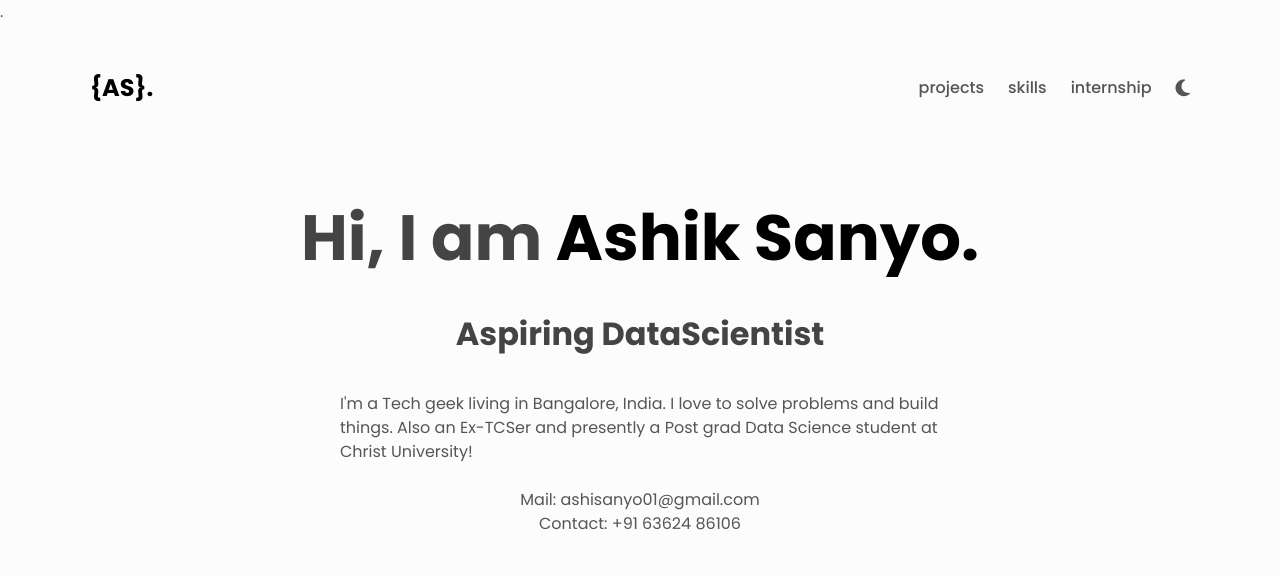
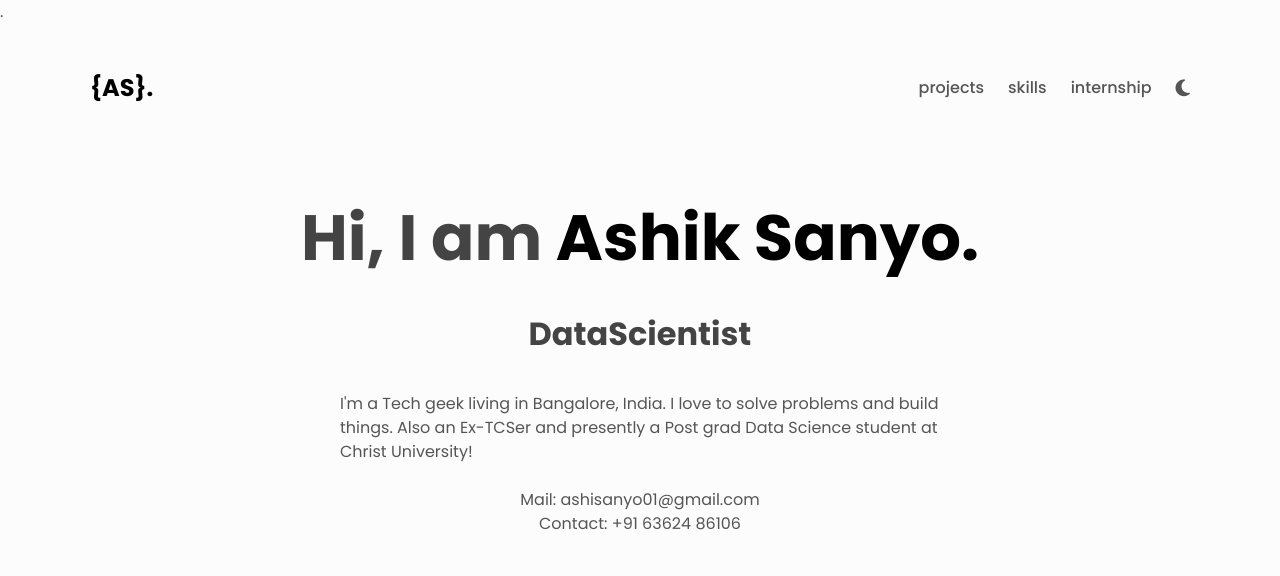
Before and after one commit to Chinmayi20136/Chinmayi, a plain HTML site: page index.html in a window 1280 px wide. Shown: the top 576 px of the page. Drawn offline with Linux system fonts and the light colour scheme.

Commit message:
Update index.html

```diff
--- a/index.html
+++ b/index.html
@@ -70,7 +70,7 @@
       <!-- About -->
       <div class="about center">
         <h1>Hi, I am <span class="about__name">Ashik Sanyo.</span></h1>
-        <h2 class="about__role">Aspiring DataScientist</h2>
+        <h2 class="about__role"> DataScientist</h2>
         <p class="about__desc"> <!-- Edit the About make sure you add your degree!-->
           I'm a Tech geek living in Bangalore, India. I love to solve problems and build things. Also an Ex-TCSer and presently a Post grad Data Science student at Christ University!
         </p> <!-- about you -->
```
